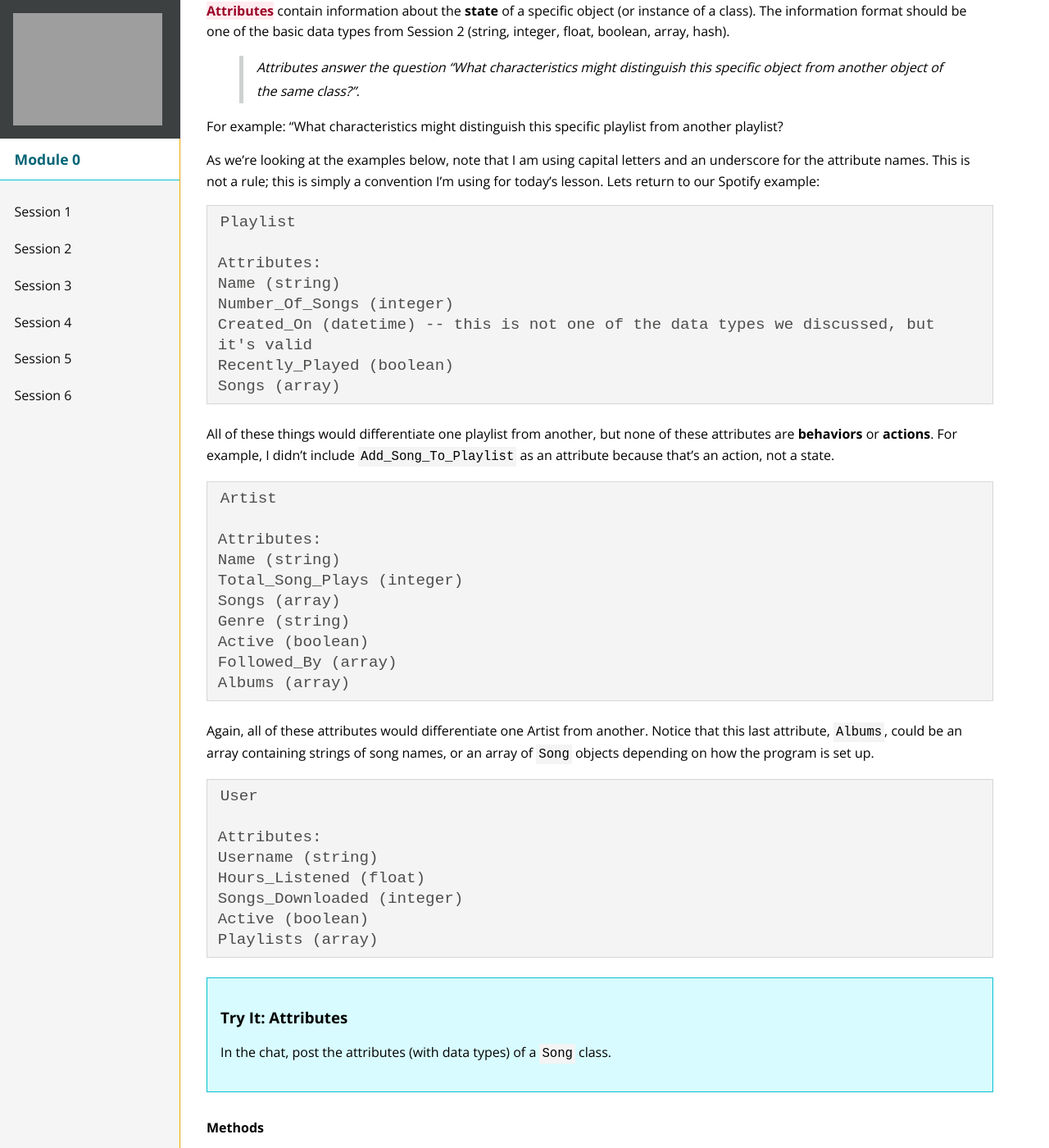
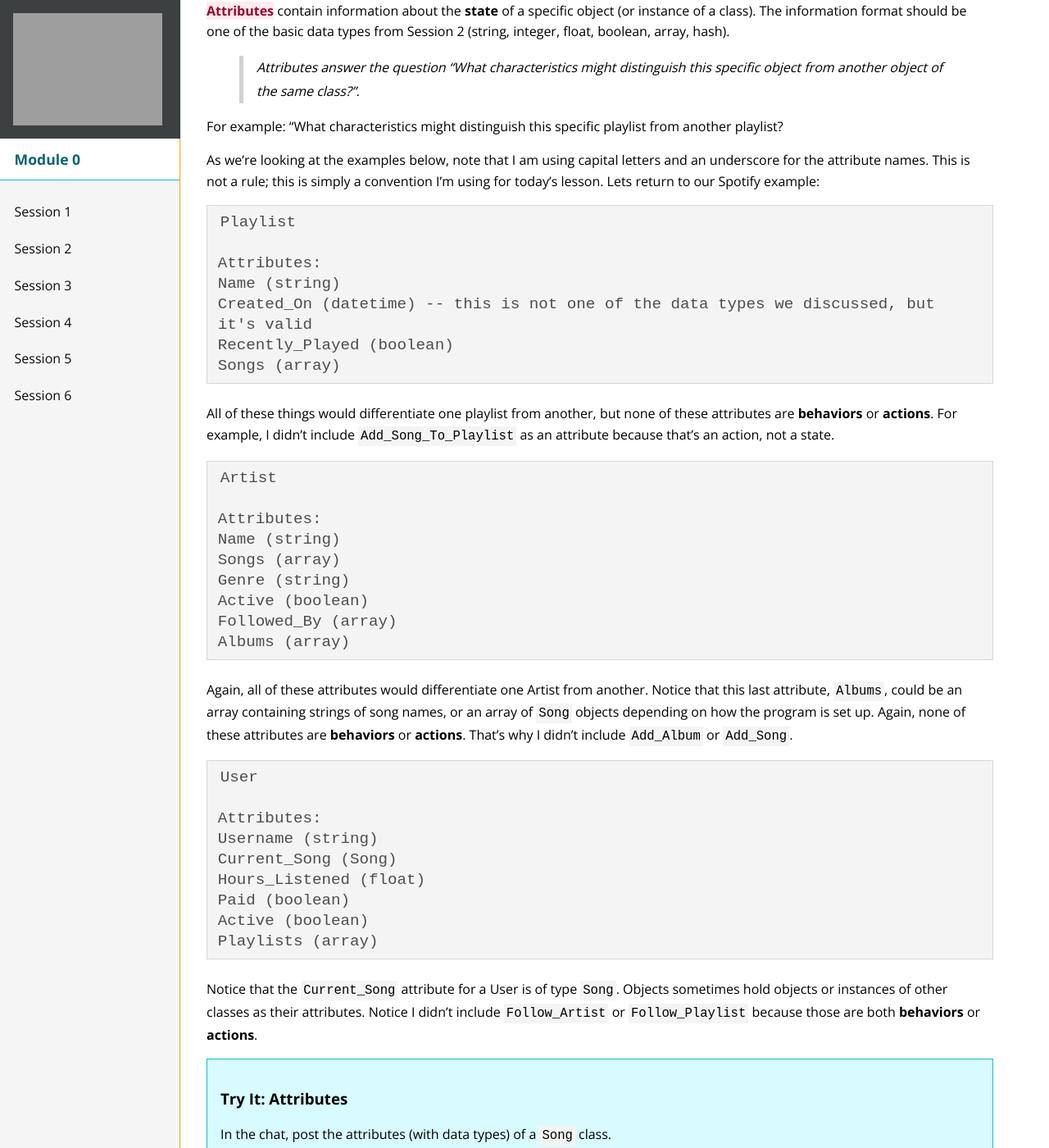
Before and after one commit to turingschool/mod-0-curriculum, a Jekyll site: the page built from session5/index.md, in a window 1280 px wide and 1400 px high, scrolled down 7421 px. Shown: the whole window at 82% size. Built offline with Jekyll 4.4.1, drawn with Linux system fonts in a browser that asks for light colours; nearby versions of some CDN libraries; some of the changed text lies outside the part shown.

Commit message:
Update attributes and methods of all examples.

````diff
--- a/session5/index.md
+++ b/session5/index.md
@@ -309,7 +309,6 @@ Playlist
 
 Attributes:
 Name (string)
-Number_Of_Songs (integer)
 Created_On (datetime) -- this is not one of the data types we discussed, but it's valid
 Recently_Played (boolean)
 Songs (array)
@@ -322,7 +321,6 @@ Artist
 
 Attributes:
 Name (string)
-Total_Song_Plays (integer)
 Songs (array)
 Genre (string)
 Active (boolean)
@@ -330,18 +328,20 @@ Followed_By (array)
 Albums (array)
 ```
 
-Again, all of these attributes would differentiate one Artist from another. Notice that this last attribute, `Albums`, could be an array containing strings of song names, or an array of `Song` objects depending on how the program is set up.
+Again, all of these attributes would differentiate one Artist from another. Notice that this last attribute, `Albums`, could be an array containing strings of song names, or an array of `Song` objects depending on how the program is set up. Again, none of these attributes are **behaviors** or **actions**. That's why I didn't include `Add_Album` or `Add_Song`.
 
 ```
 User
 
 Attributes:
 Username (string)
+Current_Song (Song)
 Hours_Listened (float)
-Songs_Downloaded (integer)
+Paid (boolean)
 Active (boolean)
 Playlists (array)
 ```
+Notice that the `Current_Song` attribute for a User is of type `Song`. Objects sometimes hold objects or instances of other classes as their attributes. Notice I didn't include `Follow_Artist` or `Follow_Playlist` because those are both **behaviors** or **actions**.
 
 <div class="try-it">
   <h3>Try It: Attributes</h3>
@@ -361,13 +361,15 @@ Playlist
 
 Attributes:
 Name (string)
-Number_Of_Songs (integer)
 Created_On (datetime)
 Songs (array)
+Created_By (string)
+Followers (array)
 
 Methods:
 Add_Song
 Rename
+Number_Of_Songs
 Delete_Song
 Play
 Shuffle
@@ -385,7 +387,6 @@ Artist
 
 Attributes:
 Name (string)
-Total_Song_Plays (integer)
 Genre (string)
 Songs (array)
 Active (boolean)
@@ -396,6 +397,7 @@ Albums (array)
 Methods:
 Add_Album
 Add_Single
+Total_Song_Plays
 Follow_Artist
 Create_Playlist
 ```
````
Also changed, not shown: other parts of session5/index.md (+2 -2 lines).
